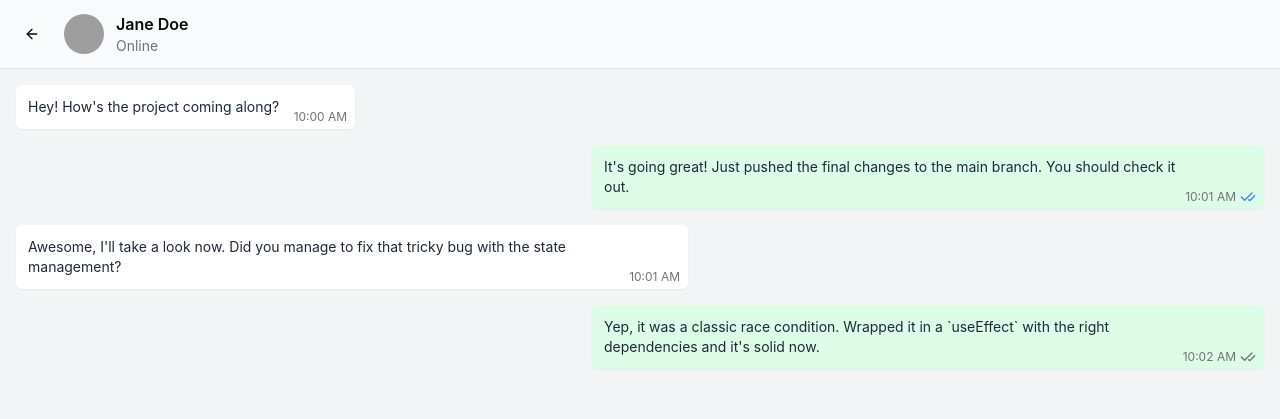
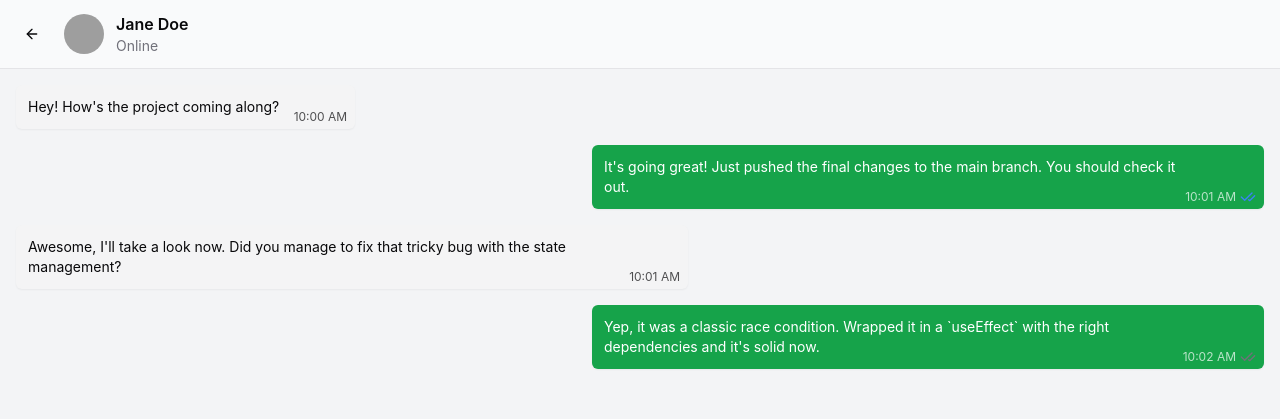
Before and after one commit to SadiqNaizam/mlo-a774-0ae8, a React (Vite) app: page /chat in a window 1280 px wide. Shown: the top 419 px of the page. Built offline with nearby package versions, Linux system fonts and the light colour scheme; grey boxes are pictures that could not be loaded.

Commit message:
Fixed build errors: MessageBubble.tsx

```diff
--- a/src/components/MessageBubble.tsx
+++ b/src/components/MessageBubble.tsx
@@ -17,7 +17,7 @@ const ReadReceipt: React.FC<{ status: MessageBubbleProps['status'] }> = ({ statu
     return <CheckCheck size={16} className="text-muted-foreground" />;
   }
   if (status === 'read') {
-    return <CheckCheck size={16} className="text-blue-500" />;
+    return <CheckCheck size={16} className="text-accent" />;
   }
   return null;
 };
@@ -32,8 +32,8 @@ const MessageBubble: React.FC<MessageBubbleProps> = ({
 
   const bubbleAlignment = isOutgoing ? 'justify-end' : 'justify-start';
   const bubbleStyles = isOutgoing
-    ? 'bg-green-100 dark:bg-green-900 text-gray-800 dark:text-gray-50'
-    : 'bg-white dark:bg-slate-700 text-gray-800 dark:text-gray-50';
+    ? 'bg-primary text-primary-foreground'
+    : 'bg-muted text-foreground';
 
   return (
     <div className={cn('flex w-full mb-2', bubbleAlignment)}>
@@ -45,7 +45,7 @@ const MessageBubble: React.FC<MessageBubbleProps> = ({
       >
         <p className="text-sm break-words pr-16">{text}</p>
         <div className="absolute bottom-1 right-2 flex items-center space-x-1">
-          <span className="text-xs text-muted-foreground">{timestamp}</span>
+          <span className="text-xs text-inherit opacity-70">{timestamp}</span>
           {isOutgoing && <ReadReceipt status={status} />}
         </div>
       </div>
```
